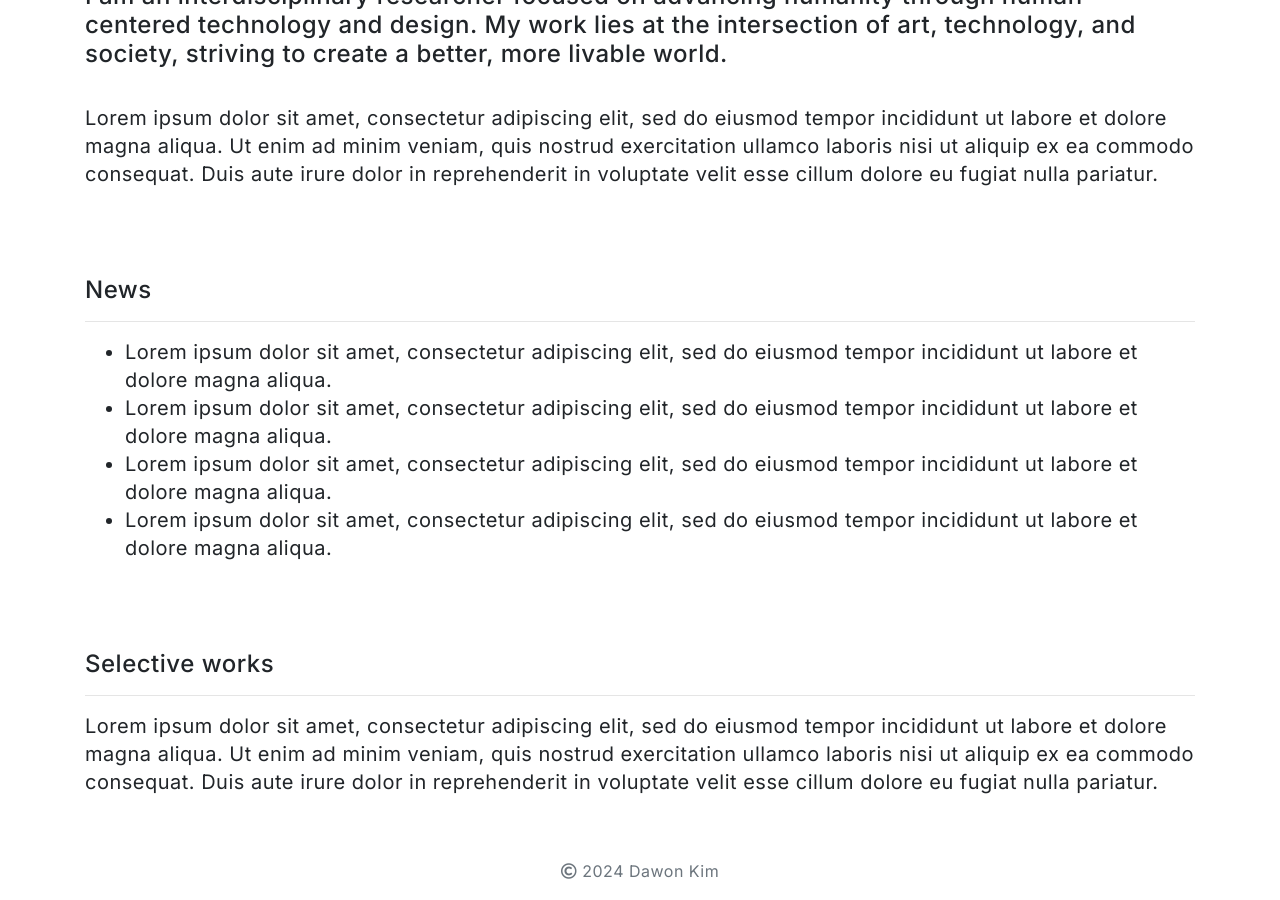
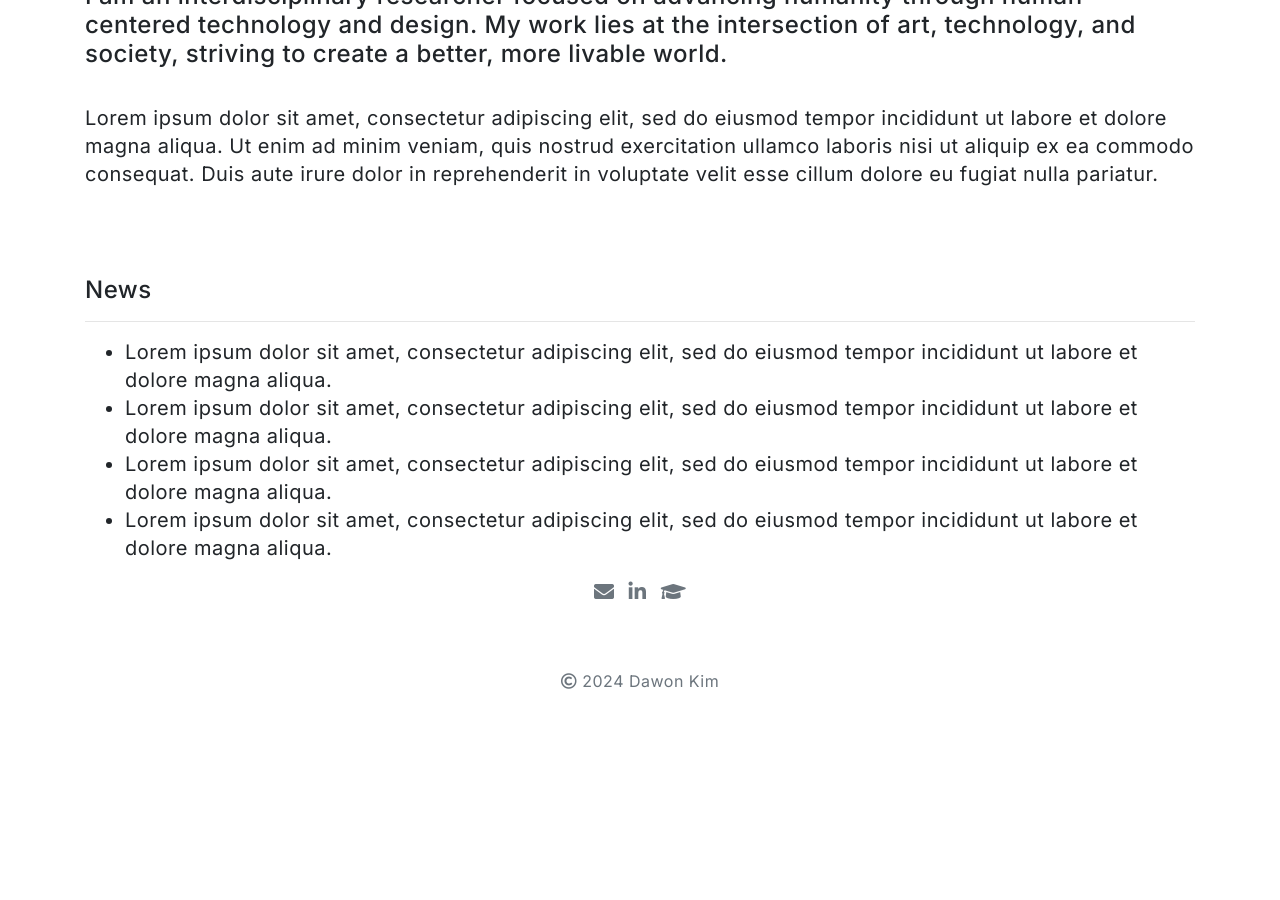
Before and after one commit to dawonkimhci/dawonkimhci.github.io, a Jekyll site: the page built from pages/index.md, in a window 1280 px wide and 900 px high, scrolled down 601 px. Built offline with Jekyll 4.4.1, drawn with Linux system fonts in a browser that asks for light colours; after the commit the page ends 1311 px from its top, so only the background shows below that.

Commit message:
Update index.md

```diff
--- a/pages/index.md
+++ b/pages/index.md
@@ -18,11 +18,6 @@
 * Lorem ipsum dolor sit amet, consectetur adipiscing elit, sed do eiusmod tempor incididunt ut labore et dolore magna aliqua.
 * Lorem ipsum dolor sit amet, consectetur adipiscing elit, sed do eiusmod tempor incididunt ut labore et dolore magna aliqua.
 * Lorem ipsum dolor sit amet, consectetur adipiscing elit, sed do eiusmod tempor incididunt ut labore et dolore magna aliqua.
-
 <br>
+<div align="center">{% include social.html %}</div>
 <br>
-<h4>Selective works</h4>
----
-Lorem ipsum dolor sit amet, consectetur adipiscing elit, sed do eiusmod tempor incididunt ut labore et dolore magna aliqua. Ut enim ad minim veniam, quis nostrud exercitation ullamco laboris nisi ut aliquip ex ea commodo consequat. Duis aute irure dolor in reprehenderit in voluptate velit esse cillum dolore eu fugiat nulla pariatur.
-<br>
-<br>
```
